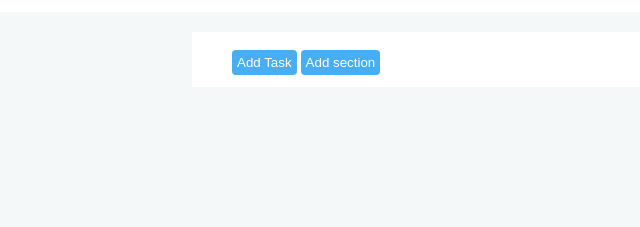
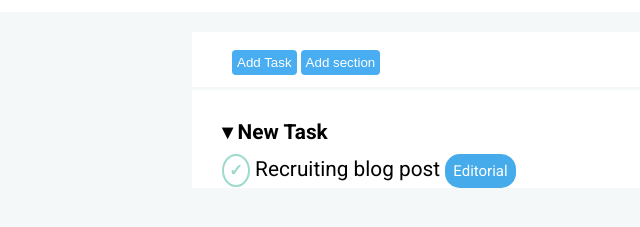
Before and after one commit to leonardomastrangelo/html-css-toboolist, a plain HTML site: page index.html in a window 1280 px wide. Shown: the part 73-300 px from the top of the page, without its empty margins (0-640 px from the left). Drawn offline with Linux system fonts and the light colour scheme.

Commit message:
first section completed

```diff
--- a/css/style.css
+++ b/css/style.css
@@ -41,6 +41,7 @@ main
 nav
 {
     padding: 18px 0px 12px 40px;
+    border-bottom: 3px solid #F5F8F9;
 }
 
 button
@@ -51,3 +52,47 @@ button
     border: none;
     border-radius: 4px;
 }
+
+/* ul */
+ul
+{
+    margin: 30px;
+    font-family: 'Roboto', sans-serif;
+    font-weight: 700;
+    font-size: 1.3em;
+    list-style: none;
+}
+
+li
+{
+    margin-top: 10px;
+}
+
+.check-mark
+{
+    color: #9DD9CD;
+    display: inline-block;
+    border: 2px solid #9DD9CD;
+    border-radius: 50%;
+    font-size: 0.8em;
+    padding: 5px;
+    margin: auto;
+}
+
+.task
+{
+    font-family: 'Roboto', sans-serif;
+    font-weight: 400;
+    display: inline-block;
+}
+
+.little-boxes
+{
+    display: inline-block;
+    font-size: 15px;
+    color: white;
+    font-weight: 100;
+    background-color: #45ABEA;
+    border-radius: 15px;
+    padding: 8px;
+}
--- a/index.html
+++ b/index.html
@@ -5,6 +5,11 @@
     <meta name="viewport" content="width=device-width, initial-scale=1.0">
     <title>Toboolist</title>
     <link rel="stylesheet" href="css/style.css">
+    <!-- fonts -->
+    <link rel="preconnect" href="https://fonts.googleapis.com">
+    <link rel="preconnect" href="https://fonts.gstatic.com" crossorigin>
+    <link href="https://fonts.googleapis.com/css2?family=Roboto:wght@400;700&display=swap" rel="stylesheet">
+
 </head>
 <body>
     <header>
@@ -18,8 +23,15 @@
             <button>Add section</button>
         </nav>
 
-        <div>
-        </div>
+        <!-- ul-1 -->
+        <ul>&#9662; New Task
+            <li>
+                <div class="check-mark">&#10003;</div>
+                <div class="task">Recruiting blog post</div>
+                <div class="little-boxes">Editorial</div>
+            </li>
+        </ul>
+
     </main>
 
 
```
